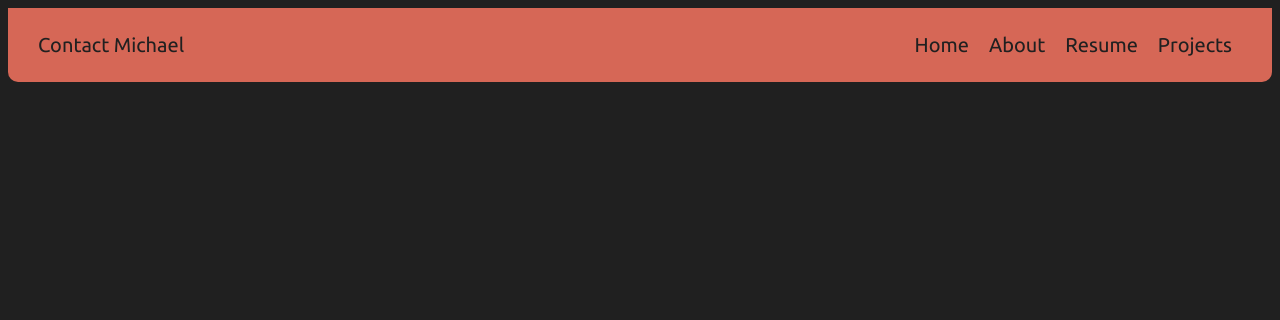
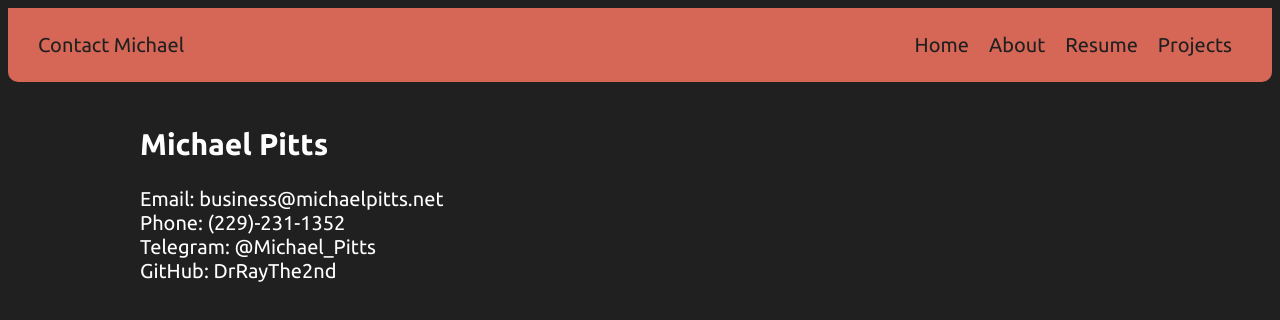
Before and after one commit to DrRayThe2nd/www.michaelpitts.net, a plain HTML site: page contact/index.html in a window 1280 px wide. Drawn offline with Linux system fonts and the light colour scheme.

Commit message:
Finished V1

```diff
--- a/contact/index.html
+++ b/contact/index.html
@@ -15,6 +15,15 @@
 			color: white;
 		}
 
+		a {
+			color: white;
+			text-decoration: none;
+		}
+
+		a:hover {
+			text-shadow: 0px 0px 5px #d66756;
+		}
+
 		/* . class selectors */
 
 		.menu-item {
@@ -25,6 +34,13 @@
 
 		.menu-item:hover {
 			text-shadow: 0px 0px 5px white;
+		}
+
+		.center {
+			margin:  auto;
+			max-width: 1000px;
+			width: 90%;
+			padding-top: 20px;
 		}
 
 		/* # id selectors */
@@ -52,5 +68,14 @@
 		<a class="menu-item" href="../resume">Resume</a>
 		<a class="menu-item" href="../projects">Projects</a>
 	</div>
+	<div class="center">
+		<h2>Michael Pitts</h2>
+		<p>
+			<a href="mailto:business@michaelpitts.net">Email: business@michaelpitts.net</a><br>
+			Phone: (229)-231-1352<br>
+			<a href="https://t.me/Michael_Pitts">Telegram: @Michael_Pitts</a><br>
+			<a href="https://github.com/DrRayThe2nd">GitHub: DrRayThe2nd</a>
+		</p>
+	</div>
 </body>
 </html>
```
Also changed, not shown: 1 other file.
